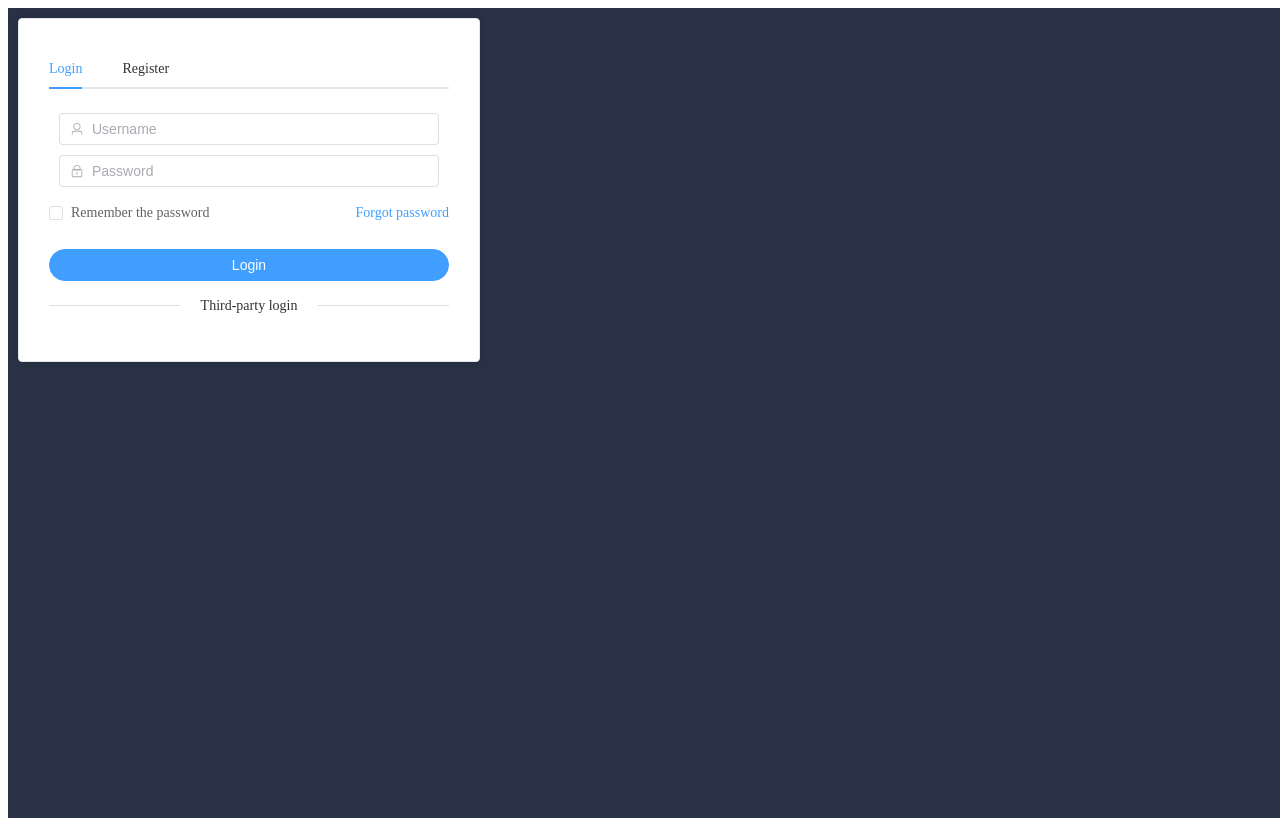
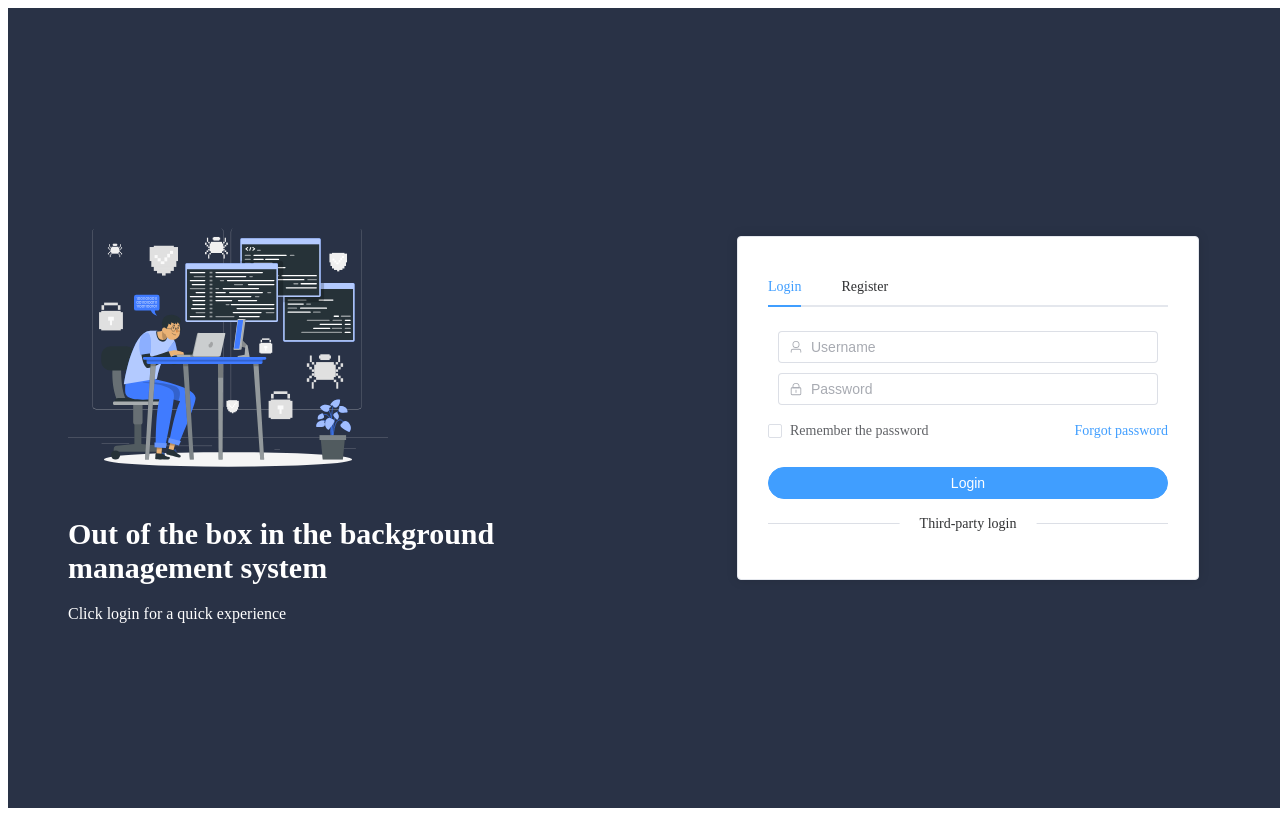
Before and after one commit to OzoneLabs/vuejs3-playground, a Vue app: page / in a window 1280 px wide. Built offline with nearby package versions, Linux system fonts and the light colour scheme.

Commit message:
Crude login-register page

```diff
--- a/src/App.vue
+++ b/src/App.vue
@@ -1,31 +1,13 @@
 <script>
-import LoginRegisterCard from './components/LoginRegisterCard.vue';
+import LoginRegisterPage from './views/LoginRegisterPage.vue';
 
 export default {
     components: {
-        LoginRegisterCard: LoginRegisterCard,
+        LoginRegisterPage,
     },
 }
 </script>
 
 <template>
-    <div id="background" class="bg-strong-blue full-screen left-top-padding">
-        <LoginRegisterCard />
-    </div>
+    <LoginRegisterPage />
 </template>
-
-<style scoped>
-    .bg-strong-blue {
-        background-color: #293246;
-    }
-
-    .full-screen {
-        width: 100vw;
-        height: 100vh;
-    }
-
-    .left-top-padding {
-        padding-top: 10px;
-        padding-left: 10px;
-    }
-</style>
--- /dev/null
+++ b/src/views/LoginRegisterPage.vue
@@ -0,0 +1,64 @@
+<script>
+import LoginRegisterCard from '../components/LoginRegisterCard.vue';
+
+export default {
+    components: {
+        LoginRegisterCard: LoginRegisterCard,
+    },
+}
+</script>
+
+<template>
+    <el-row class="strong-blue-bg full-screen">
+        <el-col :span="12" class="white-text center-flex col-flex">
+            <div style="width: 520px;">
+                <img src="../assets/loginregister-illustration.svg" width="320" />
+                <div class="big-text">Out of the box in the background management system</div>
+                <div class="small-text">Click login for a quick experience</div>
+            </div>
+        </el-col>
+
+        <el-col :span="12" class="center-flex">
+            <LoginRegisterCard />
+        </el-col>
+    </el-row>
+</template>
+
+<style scoped>
+.strong-blue-bg {
+    background-color: #293246;
+}
+
+.big-text {
+    font-weight: bold;
+    font-size: 30px;
+}
+
+.small-text {
+    margin-top: 20px;
+}
+
+.white-text {
+    color: #fff;
+}
+
+.center-flex {
+    display: flex;
+    justify-content: center;
+    align-items: center;
+}
+
+.col-flex {
+    flex-direction: column;
+}
+
+.full-screen {
+    width: 100vw;
+    height: 100vh;
+}
+
+.left-top-padding {
+    padding-top: 10px;
+    padding-left: 10px;
+}
+</style>
```
Also changed, not shown: src/assets/loginregister-illustration.svg (added).
